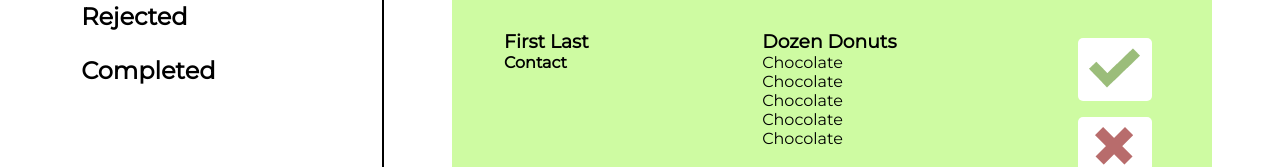
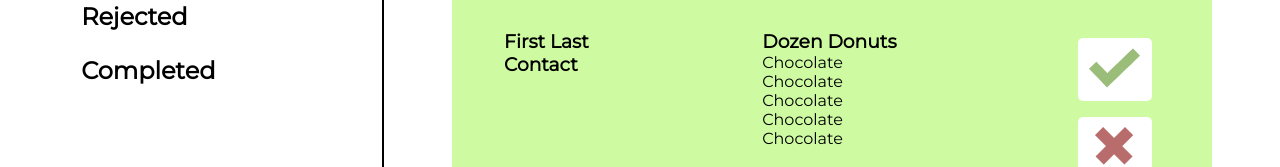
Before and after one commit to CSCD488-Winter2024/project-description-user-stories-and-glossary-project-unknown, a React (Vite) app in the folder DonutParade/: page /admin/orders in a window 1280 px wide. Shown: the part 286-453 px from the top of the page. Built offline with nearby package versions, Linux system fonts and the light colour scheme; no server answers; the database is empty; a web font is replaced by a local one.

Commit message:
Color for Approved: CEFBA2 Color for Rejected: FF9797 Color for waiting: F4FBA2 Color for completed: lightgrey

```diff
--- a/DonutParade/src/pages/AdminOrders.jsx
+++ b/DonutParade/src/pages/AdminOrders.jsx
@@ -30,7 +30,7 @@ function AdminOrders() {
               <div class="order-section">
 
                 <h3 class="order-name">First Last</h3>
-                <h4 class="order-contact">Contact</h4>
+                <h3 class="order-contact">Contact</h3>
 
               </div>
               <div class="order-section">
```
